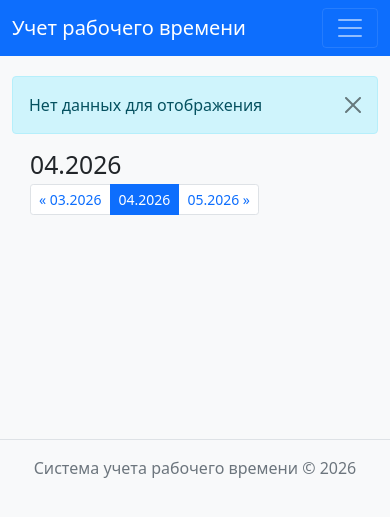
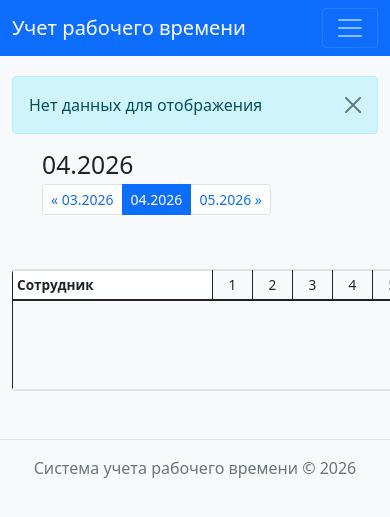
Before and after one commit to k1slee/worktime_tracking, a Django app: page /timesheet/monthly-table/ in a window 390 px wide; the page is wider, and only the part inside the window is pictured. Shown: the top 517 px of that part. Run offline with Django 4.2, Linux system fonts and the light colour scheme; the visitor is signed in with stand-in values (Sample User, id 1); data that the repository does not hold is empty.

Commit message:
правки пч + добавил адаптивную верстку

```diff
--- a/templates/timesheet/monthly_table.html
+++ b/templates/timesheet/monthly_table.html
@@ -7,22 +7,16 @@
 <style>
     /* Контейнер на весь экран */
     body {
-        overflow-x: hidden;
         padding: 0;
         margin: 0;
     }
 
     .full-width-container {
-        width: 100vw;
-        max-width: 100vw;
+        width: 100%;
+        max-width: 100%;
         margin: 0;
         padding: 0;
-        overflow-x: auto;
-        position: relative;
-        left: 50%;
-        right: 50%;
-        margin-left: -50vw;
-        margin-right: -50vw;
+        overflow-x: visible;
     }
 
     /* Основной контент без ограничений по ширине */
@@ -210,10 +204,11 @@
         overflow: auto;
         border: 1px solid #dee2e6;
         border-radius: 4px;
-        width: 100vw;
-        margin-left: calc(-50vw + 50%);
-        margin-right: calc(-50vw + 50%);
+        width: 100%;
+        margin-left: 0;
+        margin-right: 0;
         padding: 0;
+        box-sizing: border-box;
     }
 
     /* Убираем левые и правые отступы у таблицы внутри контейнера */
@@ -506,11 +501,11 @@
 
     /* Для табличного контейнера - убираем все боковые отступы */
     .wide-table-section {
-        margin-left: calc(-50vw + 50%);
-        margin-right: calc(-50vw + 50%);
+        margin-left: -15px;
+        margin-right: -15px;
         padding-left: 0;
         padding-right: 0;
-        width: 100vw;
+        width: calc(100% + 30px);
     }
 
     /* Верхние секции с отступами */
@@ -1159,6 +1154,42 @@
     // Режим отображения: 'timesheet' - табель, 'stats' - статистика
     let currentMode = 'timesheet';
 
+    const scrollKeyBase = 'monthly_table_scroll:{{ year }}-{{ month }}-{{ timesheet_type }}-{{ selected_department|default:"" }}-{{ selected_master|default:"" }}';
+    function getMainContainer() {
+        return document.getElementById('mainTableContainer');
+    }
+    function saveScroll(mode) {
+        const container = getMainContainer();
+        if (!container) return;
+        sessionStorage.setItem(scrollKeyBase + ':' + mode, JSON.stringify({
+            top: container.scrollTop,
+            left: container.scrollLeft
+        }));
+        sessionStorage.setItem(scrollKeyBase + ':mode', mode);
+    }
+    function restoreScroll(mode) {
+        const container = getMainContainer();
+        if (!container) return;
+        const raw = sessionStorage.getItem(scrollKeyBase + ':' + mode);
+        if (!raw) return;
+        try {
+            const pos = JSON.parse(raw);
+            if (typeof pos.left === 'number') container.scrollLeft = pos.left;
+            if (typeof pos.top === 'number') container.scrollTop = pos.top;
+        } catch {
+        }
+    }
+    document.addEventListener('DOMContentLoaded', () => {
+        const lastMode = sessionStorage.getItem(scrollKeyBase + ':mode');
+        restoreScroll('timesheet');
+        if (lastMode === 'stats') {
+            toggleViewMode();
+        }
+    });
+    window.addEventListener('beforeunload', () => {
+        saveScroll(currentMode);
+    });
+
     // Функция для переключения режима отображения
     function toggleViewMode() {
         const timesheetTable = document.getElementById('timesheetTable');
@@ -1168,6 +1199,8 @@
         const btnText = document.getElementById('modeBtnText');
         const modeIndicator = document.getElementById('modeIndicator');
 
+        saveScroll(currentMode);
+
         if (currentMode === 'timesheet') {
             // Переключаемся на статистику
             currentMode = 'stats';
@@ -1177,6 +1210,7 @@
             setTimeout(() => {
                 statsTable.classList.remove('hidden');
                 statsTable.classList.add('visible');
+                restoreScroll('stats');
             }, 300);
 
             // Обновляем кнопку
@@ -1194,6 +1228,7 @@
             statsTable.classList.add('hidden');
             setTimeout(() => {
                 timesheetTable.classList.remove('hidden');
+                restoreScroll('timesheet');
             }, 300);
 
             // Обновляем кнопку
```
